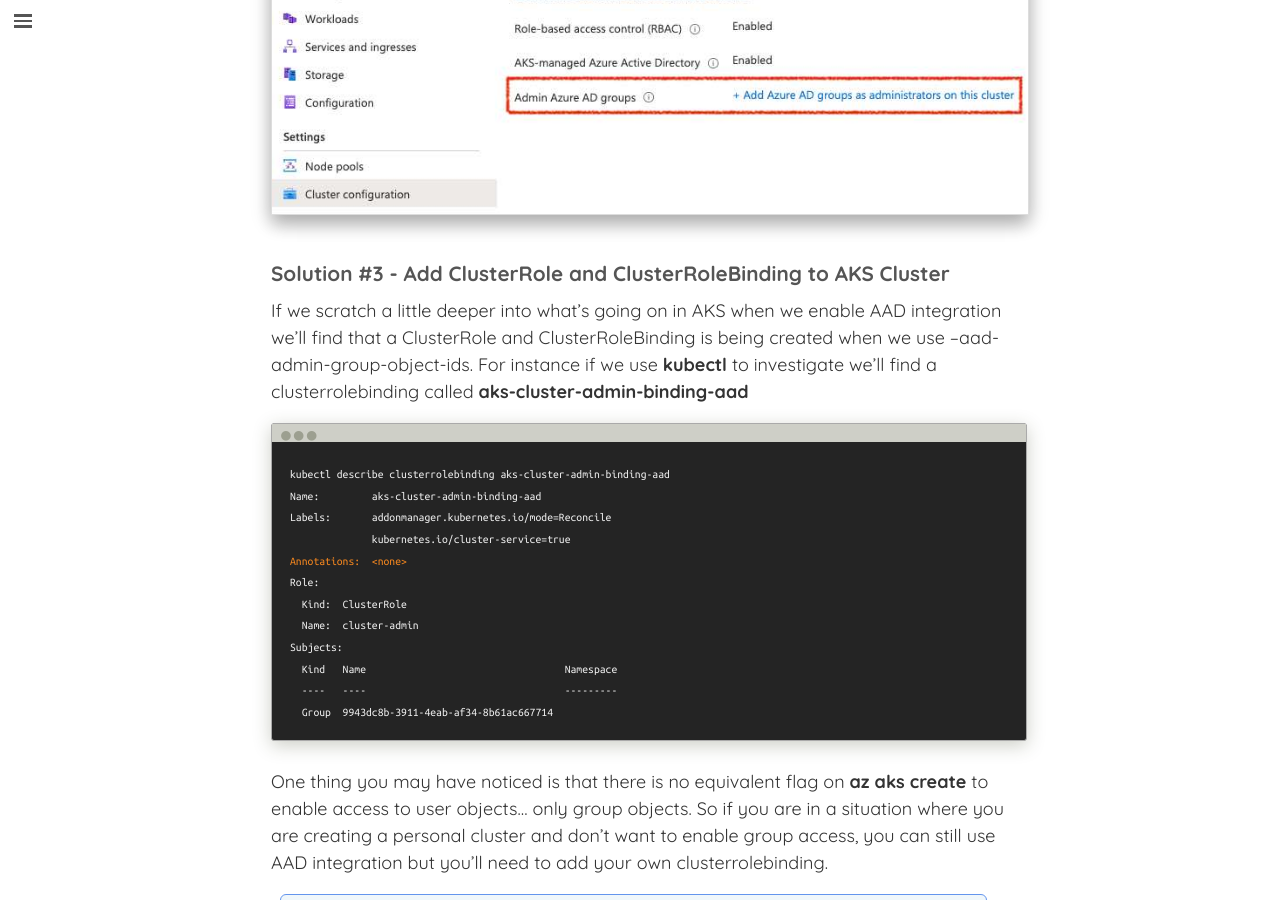
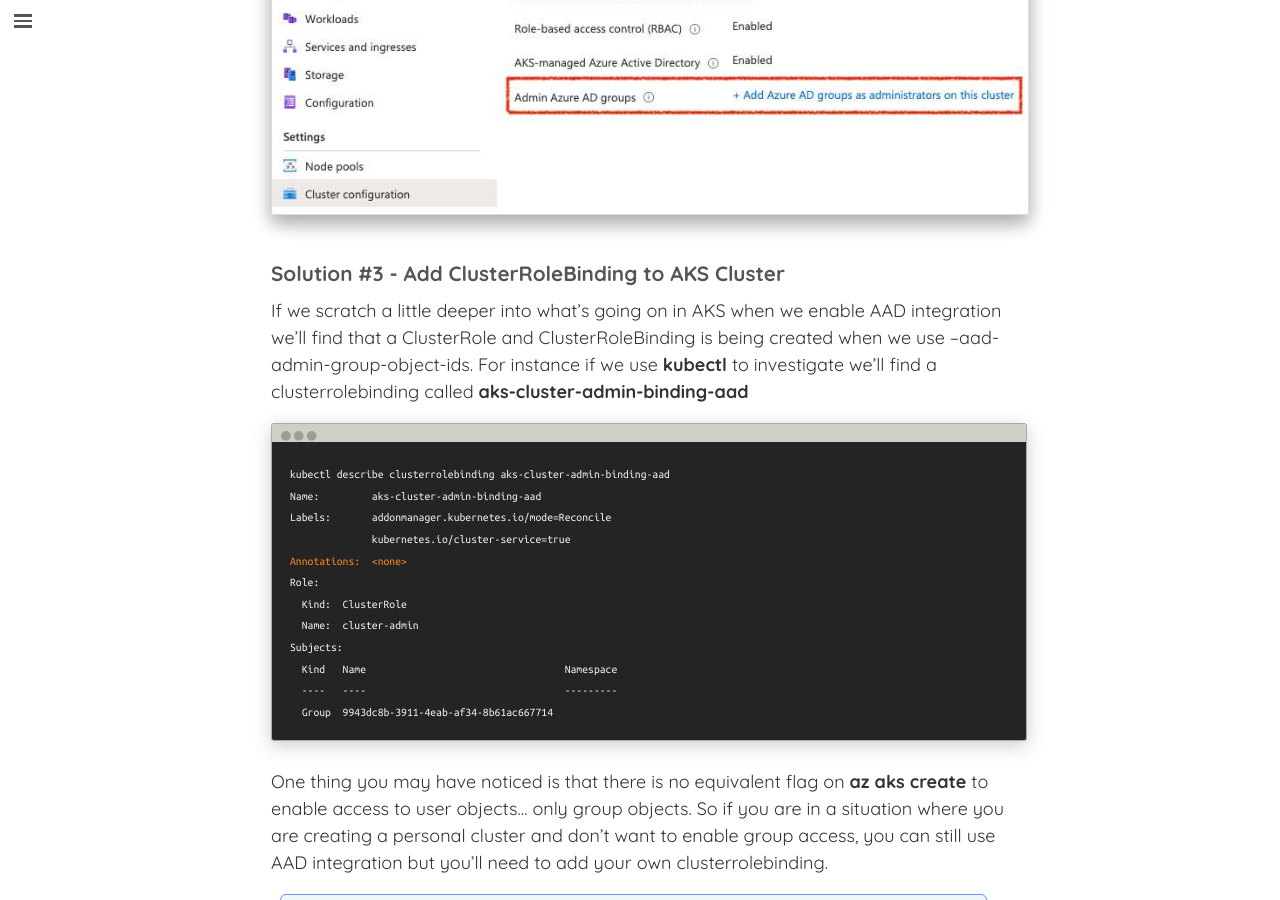
Before and after one commit to brentmcconnell/brentmcconnell.github.io, a Jekyll site: the page built from _posts/2021-05-20-aad-aks.md, in a window 1280 px wide and 900 px high, scrolled down 3733 px. Built offline with Jekyll 4.4.1, drawn with Linux system fonts in a browser that asks for light colours; nearby versions of some CDN libraries; comment, search, counter and statistics services are not loaded.

```diff
--- a/_posts/2021-05-20-aad-aks.md
+++ b/_posts/2021-05-20-aad-aks.md
@@ -103,7 +103,7 @@
 
 ![Overview](/images/2021-05-20-aad-aks/cluster-config.jpg){:.shadow .outline}
 
-### Solution #3 - Add ClusterRole and ClusterRoleBinding to AKS Cluster
+### Solution #3 - Add ClusterRoleBinding to AKS Cluster
 If we scratch a little deeper into what's going on in AKS when we enable
 AAD integration we'll find that a ClusterRole and ClusterRoleBinding is being
 created when we use --aad-admin-group-object-ids.  For instance if we use
```
